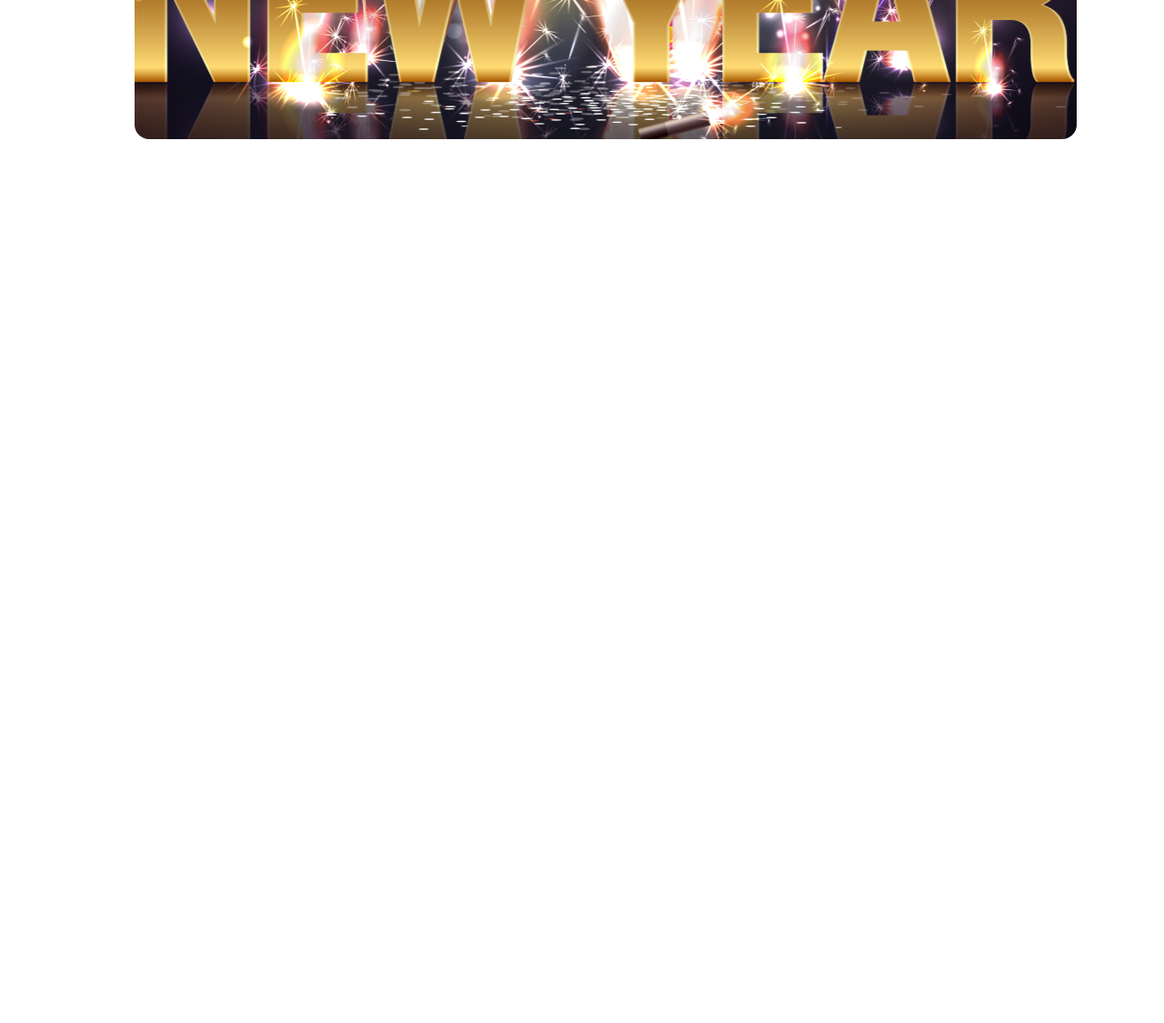
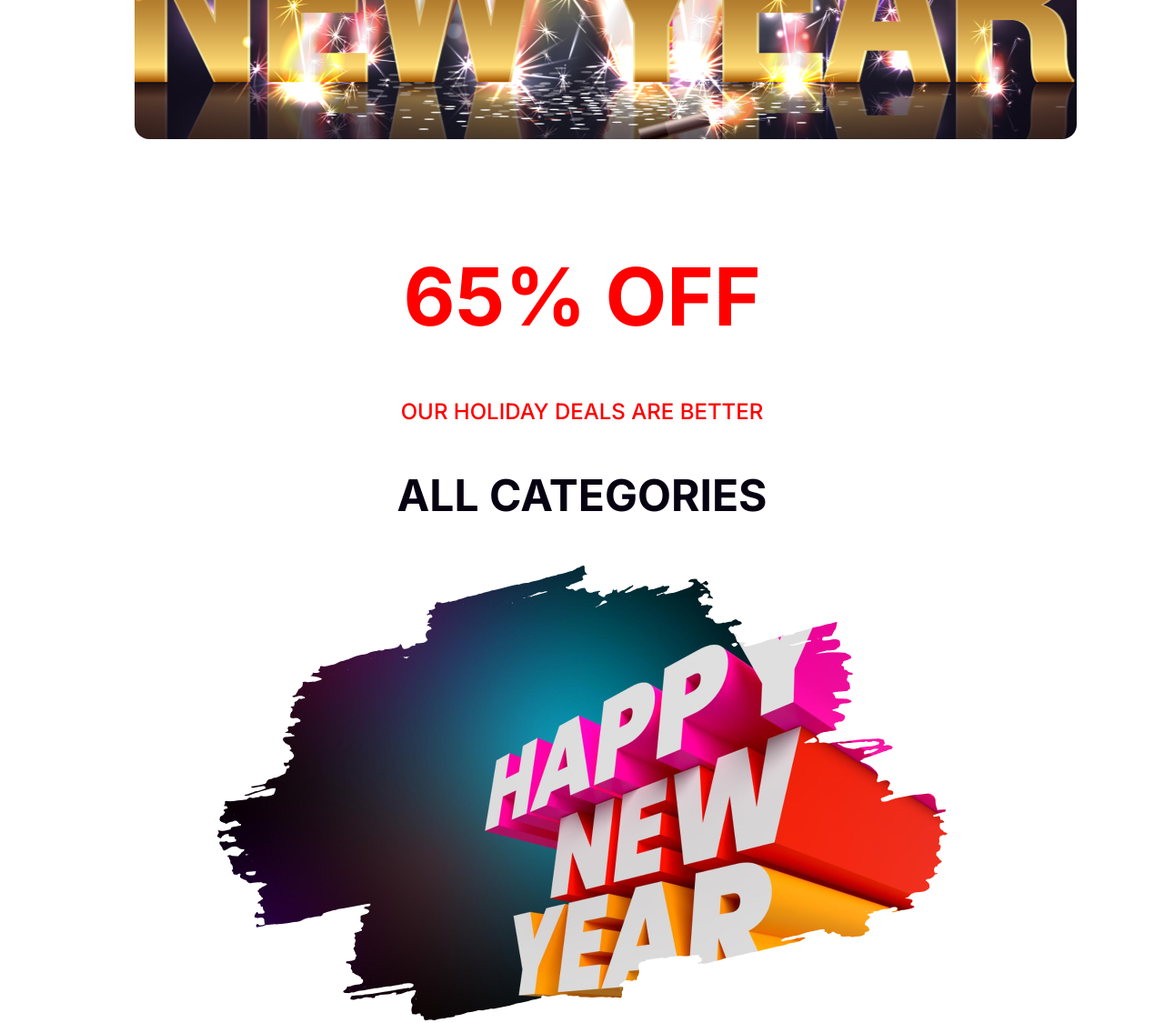
Before and after one commit to Maharab24/Assignment-1, a plain HTML site: page index.html in a window 1280 px wide. Shown: the part 500-1625 px from the top of the page at 91% size. Before the commit the page ends 800 px from the top, so only its background shows below. Drawn offline with Linux system fonts and the light colour scheme; a web font is replaced by a local one.

Commit message:
65% off part

```diff
--- a/index.html
+++ b/index.html
@@ -15,6 +15,18 @@
 </div>
 </header>
 
+<main>
+
+    <div class="main-container1">
+        <h1 class="container1-h1">65% OFF</h1>
+        <p class="container1-p1">OUR HOLIDAY DEALS ARE BETTER</p>
+        <h3 class="container1-h3">ALL CATEGORIES</h3>
+        <img src="resources/New Year Photo.png" alt="" class="container1-img1">
+    </div>
+
+
+</main>
+
 
 
 
--- a/style.css
+++ b/style.css
@@ -6,15 +6,15 @@
 */
 
 /* width 78% */
-header{
-    margin: 50px 140px 120px 140px ;
+header {
+    margin: 50px 140px 120px 140px;
     background-image: url('resources/Banner\ Image.png');
     background-size: cover;
     background-repeat: no-repeat;
-    background-position: bottom ;
+    background-position: bottom;
     align-items: center;
     width: 82%;
-    border-radius:16px ;
+    border-radius: 16px;
     height: 600px;
     color: green;
 
@@ -23,11 +23,12 @@ header{
 
 
 
-.head-contain{
+.head-contain {
     text-align: center;
 
 }
-#header-title{
+
+#header-title {
 
     text-align: center;
     font-family: Merriweather;
@@ -39,7 +40,7 @@ font-weight: 400;
 
 }
 
-#header-title-head{
+#header-title-head {
 
     text-align: center;
     font-family: Merriweather;
@@ -48,3 +49,53 @@ font-size: 72px;
     font-weight: 900;
     padding: 0 20%;
 }
+
+
+/* main part */
+
+main {
+    margin: 0 140px;
+}
+
+
+.main-container1 {
+    text-align: center;
+}
+
+.container1-h1 {
+    color: #F00;
+
+    font-family: Inter;
+    font-size: 88px;
+
+    font-weight: 700;
+
+
+}
+
+
+.container1-p1 {
+    color: #F00;
+
+    font-family: Inter;
+    font-size: 24px;
+
+    font-weight: 500;
+
+
+}
+
+.container1-h3{
+    color: #070211;
+
+font-family: Inter;
+font-size: 48px;
+
+font-weight: 700;
+
+}
+
+.main-container1 img{
+
+    margin-bottom: 100px;
+}
```
Lines whose indentation alone changed are shown as unchanged.
